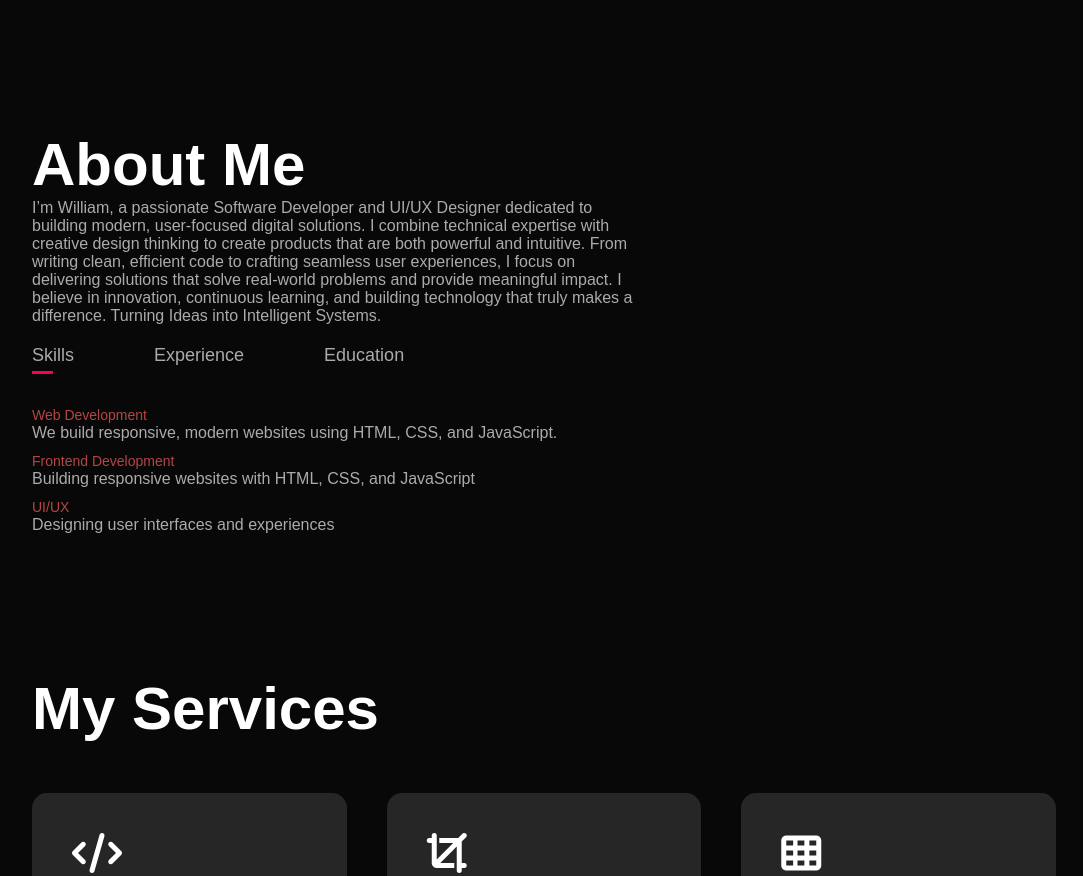
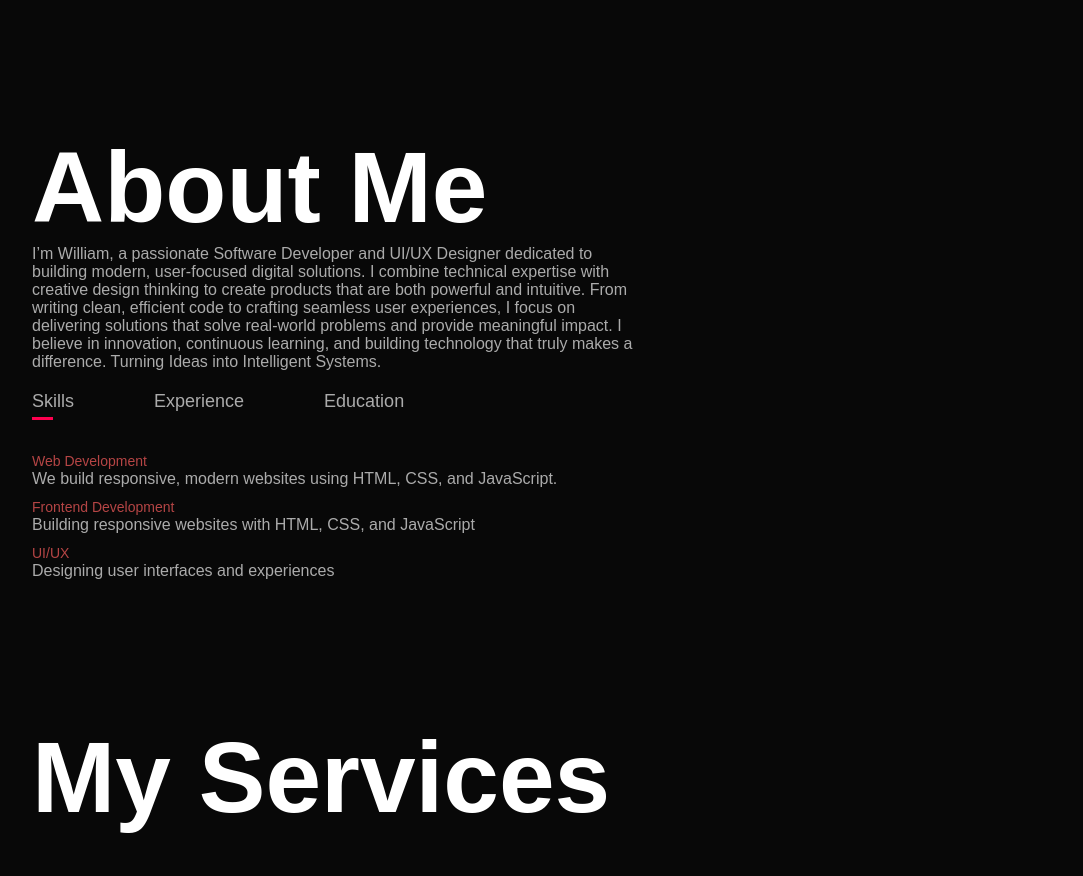
Before and after one commit to kinuthiawilliam3546-netizen/My-portfolio, a plain HTML site: page index.html in a window 1280 px wide. Shown: the part 760-1636 px from the top of the page, without its empty margins (96-1179 px from the left). Drawn offline with Linux system fonts and the light colour scheme; some packages are replaced by stand-ins of ours; a script that the page names is missing.

Commit message:
Update style file

```diff
--- a/style.css
+++ b/style.css
@@ -78,9 +78,9 @@ nav ul li a:hover::after{
     flex-basis: 60%;
 }
 .sub-title{
-    font-size: 60px;
+    font-size: 100px;
     margin-right: 40px;
-    font-weight: 600;
+    font-weight: 800;
     color: #ffffff;
 }
 .tab-titles{
```
